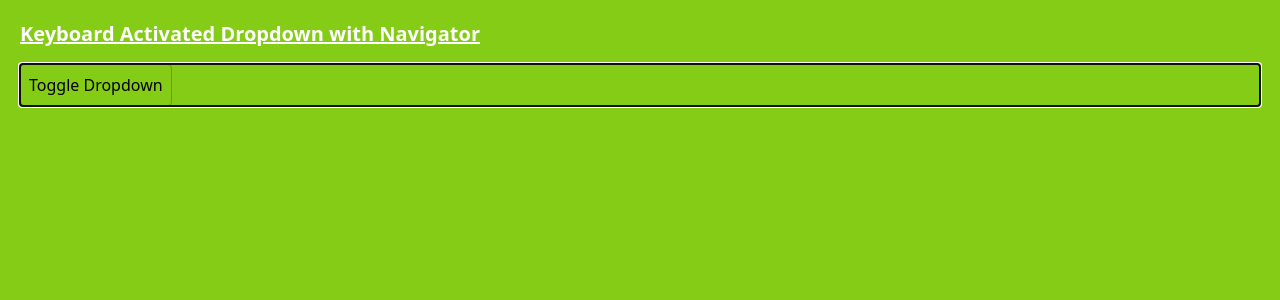
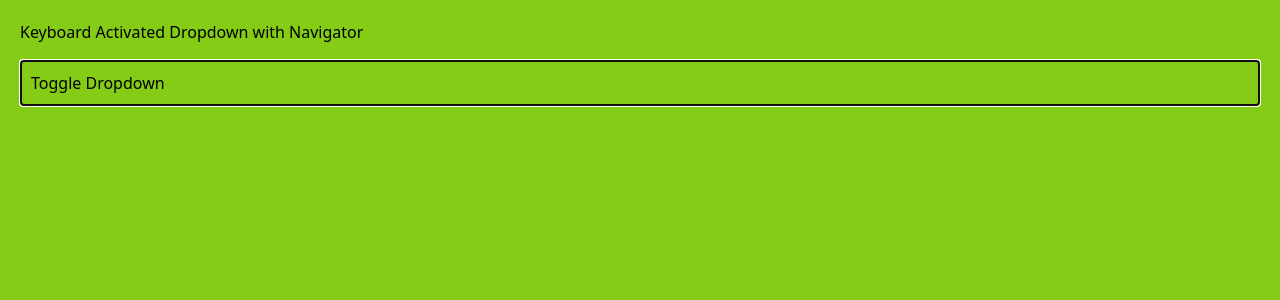
Before and after one commit to nietiene/React-Projects, a React (Vite) app: page / in a window 1280 px wide. Shown: the top 300 px of the page. Built offline with nearby package versions, Linux system fonts and the light colour scheme.

Commit message:
this is commit of react js styling

```diff
--- a/src/DropDown Menus/Another-Dropdown/dropdown.jsx
+++ b/src/DropDown Menus/Another-Dropdown/dropdown.jsx
@@ -40,12 +40,12 @@ const Dropdown = () => {
 
     return (
         <div className=" p-5 bg-lime-500 min-h-screen">
-            <h1 className="text-white font-bold underline text-xl">Keyboard Activated Dropdown with Navigator</h1>
+            <h1 className="">Keyboard Activated Dropdown with Navigator</h1>
             <div ref={dropDownRef} tabIndex={0} onKeyDown={handleKeyPressed}
+            style={{border: '1px solid black', padding:'10px'}}
               className="mt-4"
             >
-                <button onClick={toggleDropdown}
-                className=" border border-lime-600 p-2 rounded hover:bg-lime-400 transiton duration-300">
+                <button onClick={toggleDropdown}>
                     Toggle Dropdown
                 </button>
                 {isDropdownOpen && (
--- a/src/DropDown Menus/Dropdown.jsx
+++ b/src/DropDown Menus/Dropdown.jsx
@@ -21,8 +21,8 @@ const DropDown = () => {
     }, []);
 
     return (
-        //className=" p-5 bg-lime-500 min-h-screen">  body
-        // div:    className="mt-4"
+        //>  body
+        // div:
         //  className=" border border-lime-600 p-2 rounded hover:bg-lime-400 transiton duration-300" button
         <div className="min-h-screen bg-gray-400 p-4">
             <h1 className="font-medium text-gray- underline text-gray-800">Dropdown Menu Example</h1>
```
